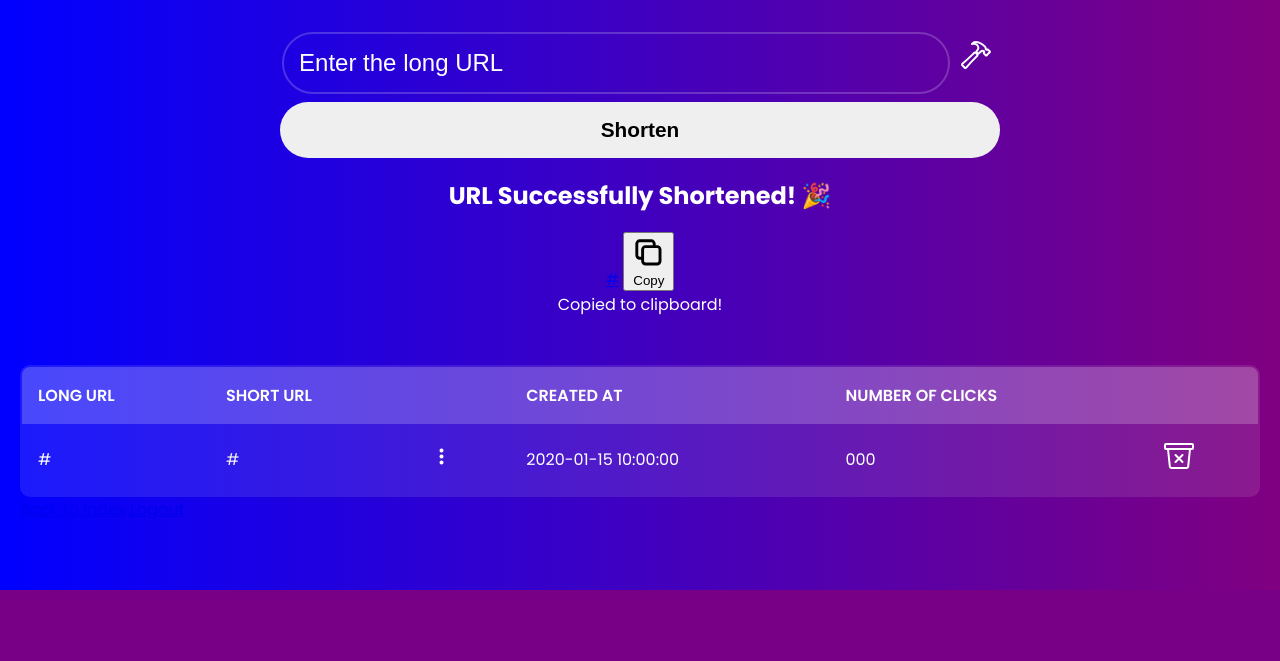
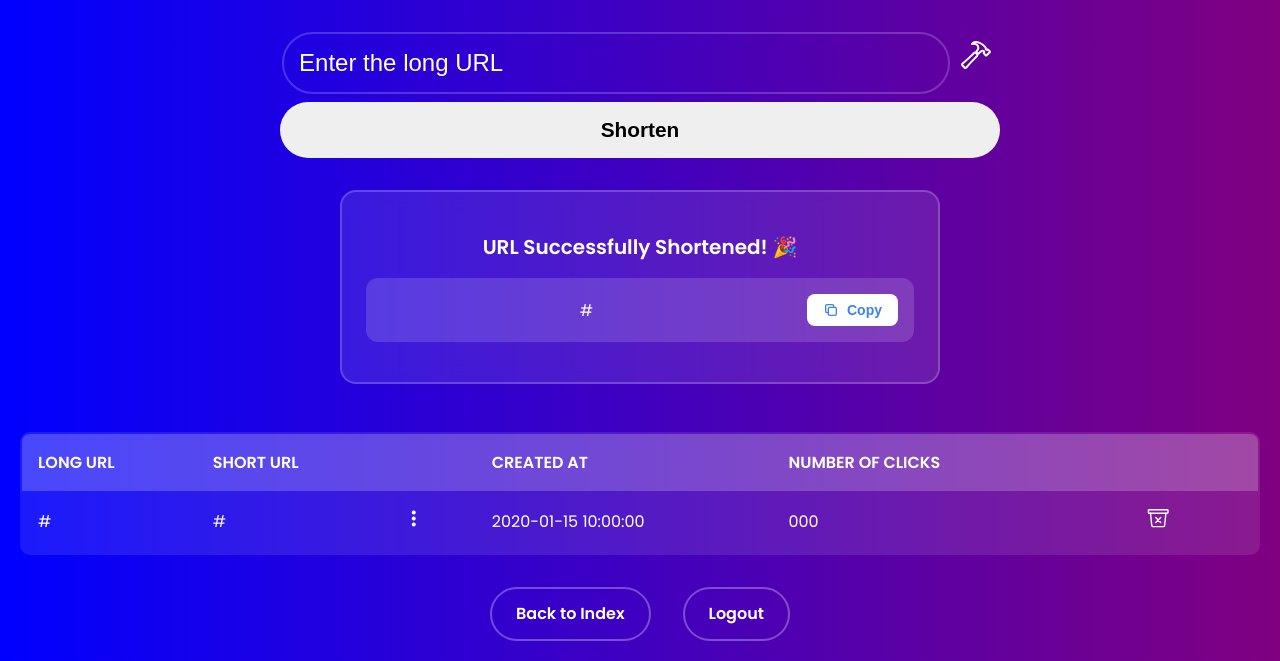
Before and after one commit to ITPG-CODEWARS/codewars-2024-second-round-radogalev, a Flask app: template templates/dashboard.html in a window 1280 px wide. Shown: the part 210-871 px from the top of the page. Before the commit the page ends 800 px from the top, so only its background shows below. Run offline with Flask 3, Linux system fonts and the light colour scheme; the template is opened without the code that fills it: most values are stand-ins (such as "Sample title", 1, 10 or a date in 2020); some web fonts are replaced.

Commit message:
Response container and dashboard improvments

```diff
--- a/static/styles.css
+++ b/static/styles.css
@@ -588,13 +588,135 @@ i{
 }
 
 
+#trash-icon{
+   font-size: 1.4rem;
+   margin-left: 4rem;
+   cursor: pointer;
+   transition: all 0.4s;
+}
+#trash-icon:hover{
+    transform: translateY(-20%);
+}
+.action-links {
+    display: flex;
+    justify-content: center;
+    gap: 2rem;
+    margin-top: 2rem;
+}
+
+.nav-link,
+.logout-button {
+    padding: 0.8rem 1.5rem;
+    font-size: 1rem;
+    font-weight: 600;
+    color: #fff;
+    border: 2px solid rgba(255, 255, 255, 0.3);
+    border-radius: 40px;
+    text-decoration: none;
+    transition: all 0.3s ease;
+}
+
+.nav-link:hover,
+.logout-button:hover {
+    color: black;
+    background-color: white;
+    transition: all 0.3s ease;
+}
+.response-container {
+    margin-top: 2rem;
+    max-width: 600px;
+    margin-left: auto;
+    margin-right: auto;
+    animation: slideUp 0.5s ease-out;
+}
+
+.response-box {
+    background: rgba(255, 255, 255, 0.1);
+    backdrop-filter: blur(10px);
+    border: 2px solid rgba(255, 255, 255, 0.2);
+    border-radius: 1rem;
+    padding: 1.5rem;
+    transition: all 0.3s ease;
+}
+
+.response-box:hover {
+    border-color: rgba(255, 255, 255, 0.3);
+    transform: translateY(-2px);
+}
+
+.response-title {
     color: white;
+    font-size: 1.25rem;
+    font-weight: 600;
+    margin-bottom: 1rem;
+    text-align: center;
+}
+
+.url-display {
+    background: rgba(255, 255, 255, 0.15);
+    border-radius: 0.75rem;
+    padding: 1rem;
+    display: flex;
+    justify-content: space-between;
+    align-items: center;
+    gap: 1rem;
+    margin-bottom: 1rem;
+}
+
+.url-text {
+    color: white;
+    text-decoration: none;
+    font-size: 1rem;
+    word-break: break-all;
+    flex: 1;
+}
+
+.url-text:hover {
+    color: rgba(255, 255, 255, 0.8);
+}
+
+.copy-button {
+    background: white;
+    color: #3b82f6;
     border: none;
+    border-radius: 0.5rem;
+    padding: 0.5rem 1rem;
+    font-size: 0.875rem;
+    font-weight: 600;
     cursor: pointer;
-    border-radius: 15px;
+    transition: all 0.3s ease;
+    display: flex;
+    align-items: center;
+    gap: 0.5rem;
 }
-button:hover {
-    background-color: blue;
+
+.copy-button:hover {
+    background: rgba(255, 255, 255, 0.9);
+    transform: translateY(-1px);
+}
+
+.copy-button svg {
+    width: 16px;
+    height: 16px;
+}
+
+.copied-message {
+    position: fixed;
+    bottom: 2rem;
+    left: 50%;
+    transform: translateX(-50%);
+    background: #10B981;
+    color: white;
+    padding: 0.75rem 1.5rem;
+    border-radius: 2rem;
+    font-size: 0.875rem;
+    opacity: 0;
+    transition: opacity 0.3s ease;
+    pointer-events: none;
+}
+
+.copied-message.show {
+    opacity: 1;
 }
 p {
     margin-top: 20px;
```
